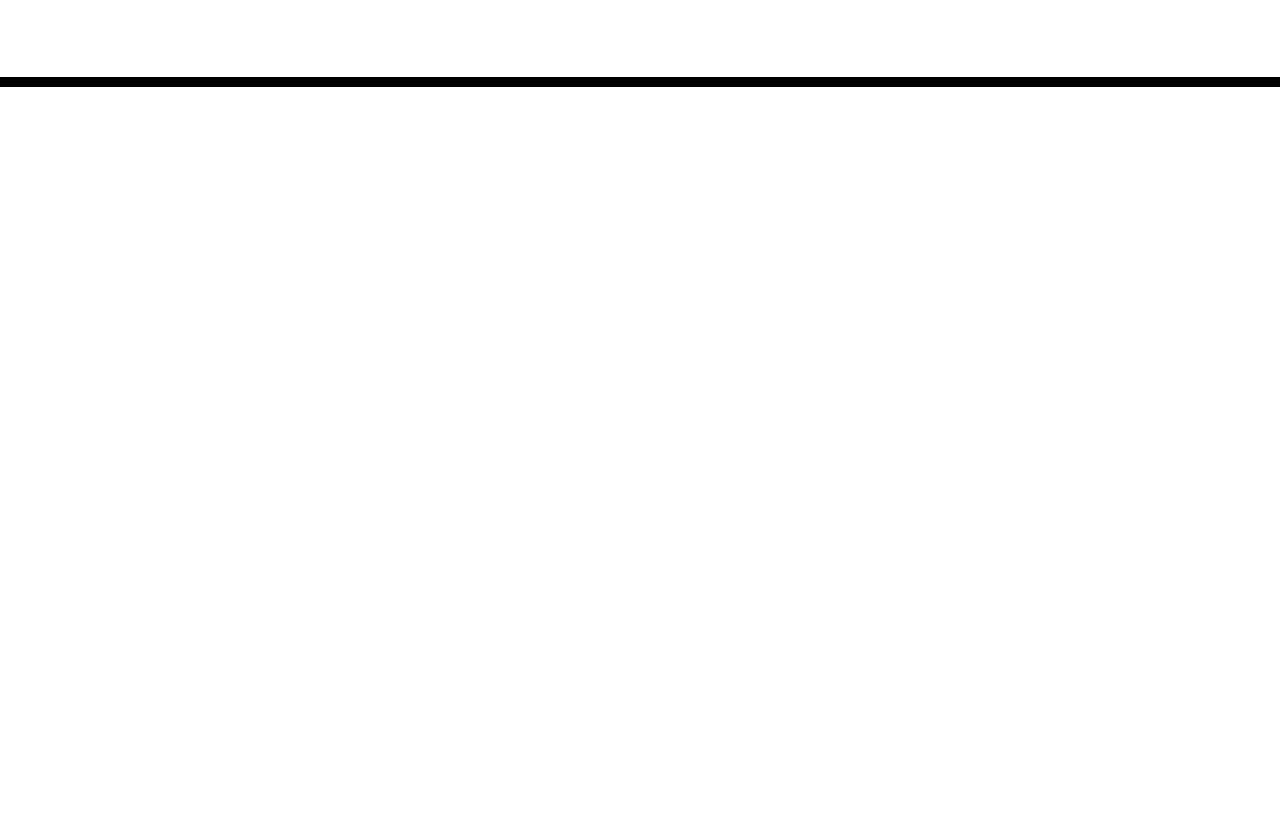
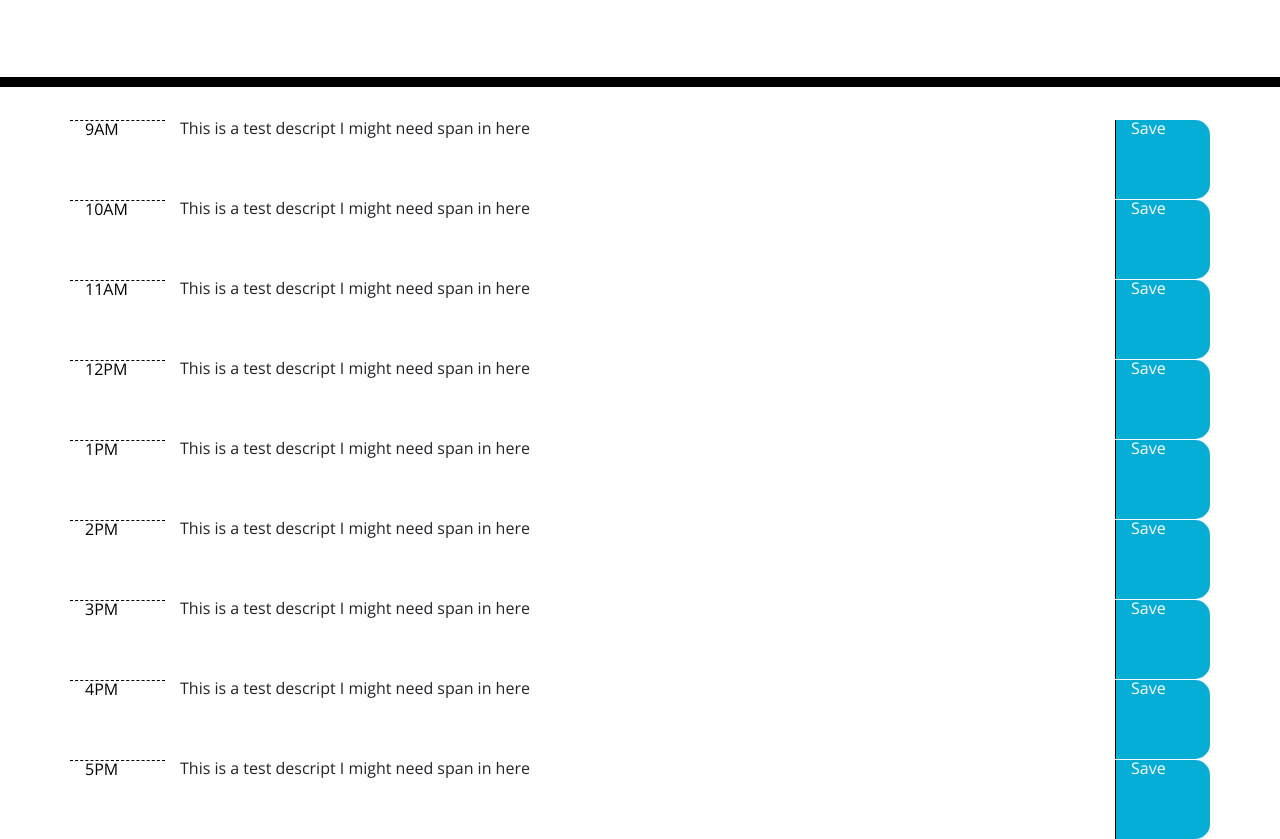
Before and after one commit to srmleynek/Work-Day-Scheduler, a plain HTML site: page index.html in a window 1280 px wide. Shown: the part 181-1020 px from the top of the page. Before the commit the page ends 800 px from the top, so only its background shows below. Drawn offline with nearby package versions, Linux system fonts and the light colour scheme.

Commit message:
collums and rows

```diff
--- a/index.html
+++ b/index.html
@@ -18,7 +18,51 @@
       <p id="currentDay" class="lead"></p>
     </header>
     <div class="container">
-      <!-- Timeblocks go here -->
+        <div class="row">
+            <div class="col-1 hour">9AM</div>
+            <div class="col-10 description">This is a test descript I might need span in here</div>
+            <div class="col-1 saveBtn">Save</div>
+        </div>
+        <div class="row">
+            <div class="col-1 hour">10AM</div>
+            <div class="col-10 description">This is a test descript I might need span in here</div>
+            <div class="col-1 saveBtn">Save</div>
+        </div>
+        <div class="row">
+            <div class="col-1 hour">11AM</div>
+            <div class="col-10 description">This is a test descript I might need span in here</div>
+            <div class="col-1 saveBtn">Save</div>
+        </div>
+        <div class="row">
+            <div class="col-1 hour">12PM</div>
+            <div class="col-10 description">This is a test descript I might need span in here</div>
+            <div class="col-1 saveBtn">Save</div>
+        </div>
+        <div class="row">
+            <div class="col-1 hour">1PM</div>
+            <div class="col-10 description">This is a test descript I might need span in here</div>
+            <div class="col-1 saveBtn">Save</div>
+        </div>
+        <div class="row">
+            <div class="col-1 hour">2PM</div>
+            <div class="col-10 description">This is a test descript I might need span in here</div>
+            <div class="col-1 saveBtn">Save</div>
+        </div>
+        <div class="row">
+            <div class="col-1 hour">3PM</div>
+            <div class="col-10 description">This is a test descript I might need span in here</div>
+            <div class="col-1 saveBtn">Save</div>
+        </div>
+        <div class="row">
+            <div class="col-1 hour">4PM</div>
+            <div class="col-10 description">This is a test descript I might need span in here</div>
+            <div class="col-1 saveBtn">Save</div>
+        </div>
+        <div class="row">
+            <div class="col-1 hour">5PM</div>
+            <div class="col-10 description">This is a test descript I might need span in here</div>
+            <div class="col-1 saveBtn">Save</div>
+        </div>
     </div>
 
     <script src="https://code.jquery.com/jquery-3.4.1.min.js"></script>
```
